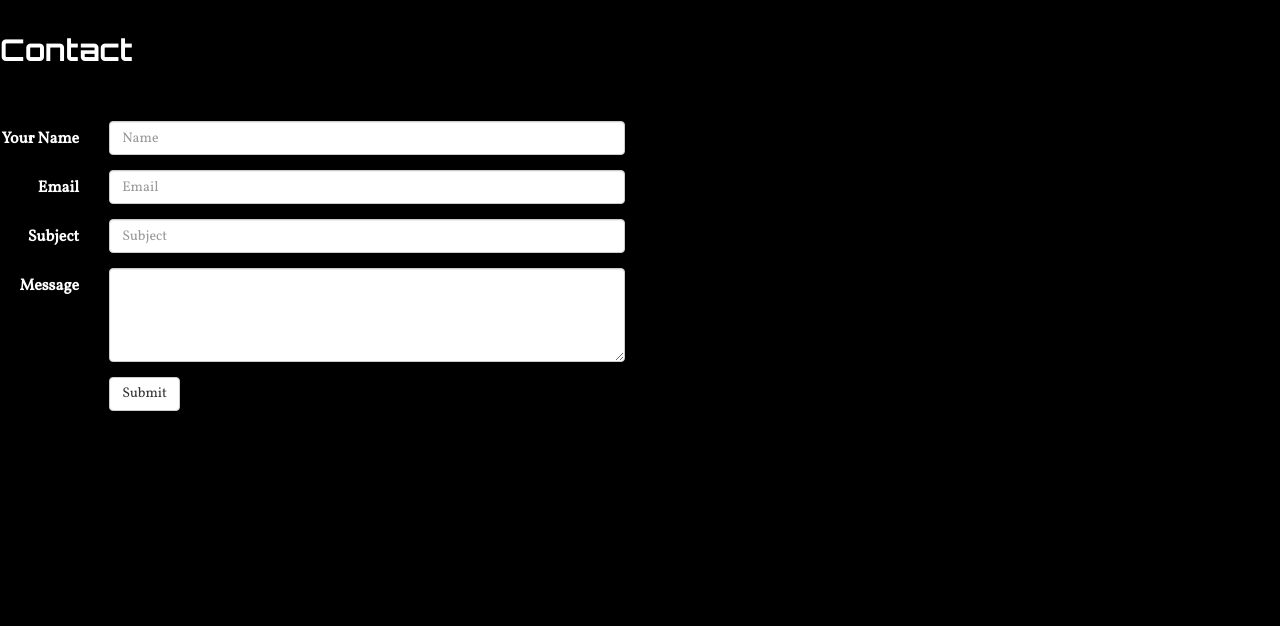
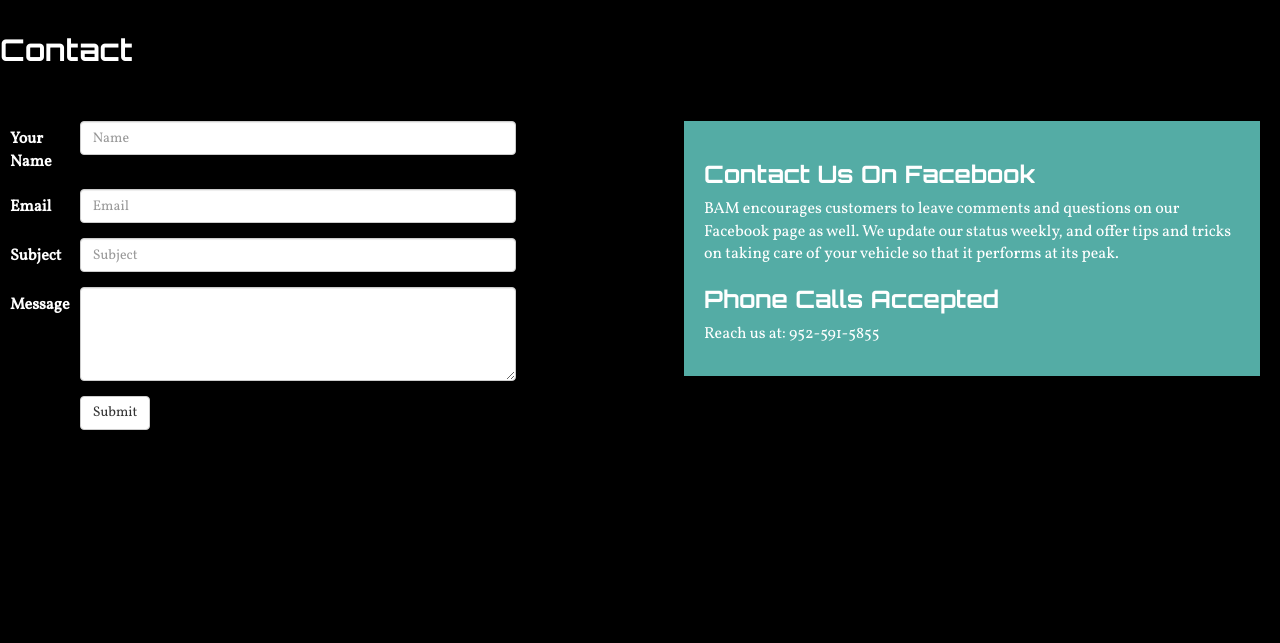
Before and after one commit to HeatherKeelon/Bam_site_idea, a website: page server/public/views/index.html in a window 1280 px wide. Shown: the part 1960-2603 px from the top of the page. Drawn offline with Linux system fonts and the light colour scheme; files whose address does not match are found by name.

Commit message:
mongo working

```diff
--- a/client/styles/styles.css
+++ b/client/styles/styles.css
@@ -200,3 +200,36 @@ body {
 .contact-welcome {
   font-family: "Orbitron", sans-serif;
 }
+
+.contact-frame {
+    width: 100%;
+    display: inline-block;
+}
+
+.contact-left {
+    width: 45%;
+    float: left;
+    padding-left: 10px;
+}
+
+#messageArea, #subject, #name, #email {
+    width: 200%;
+    margin-left: 20px;
+}
+
+.submit {
+    margin-left: 20px;
+}
+
+.contact-right {
+    width: 45%;
+    float: right;
+    background-color: #54aca5;
+    position: relative;
+    margin-right: 20px;
+    padding: 20px;
+}
+
+.contact-right h3 {
+    font-family: 'Orbitron', sans-serif;
+}
--- a/server/public/assets/app.js
+++ b/server/public/assets/app.js
@@ -1,7 +1,22 @@
 $(document).ready(function() {
 
-  $('#submit-box').on('click', '.submit-button', function(){
-    newMessage();
+  $('#submitBox').on('click', '.submit', function(event){
+      console.log("You clicked submit!");
+
+      $.each($('#messageForm').serializeArray(), function(i, field){
+        toBeSent[field.name]=field.value;
+      });
+      console.log("To Be Sent", toBeSent);
+
+      $('#messageForm').find('input[type=text]').val('');
+      $('#messageForm').find('input[type=email]').val('');
+      $('#messageArea').val('');
+
+      postToServer(toBeSent);
+
+      alert("Your message has been sent.");
+
+      event.preventDefault();
   });
 //    function filterPath(string) {
 //        return string
@@ -51,12 +66,24 @@ $(document).ready(function() {
 //
 });
 
-var newMessage = function(){
-  $.ajax({
-    type: 'POST',
-    url: '/newmessage',
-    success: function(data){
-      console.log("This is what came back: ", data);
-    }
-  })
-};
+var toBeSent = {};
+
+function submitMessage(){
+    console.log("empty");
+}
+
+
+
+function postToServer() {
+    $.ajax({
+        type: 'POST',
+        url: '/newmessage',
+        data: toBeSent,
+        beforeSend: function () {
+            console.log("Going to server");
+        },
+        success: function postMessage(data) {
+            console.log("This was sent: ", data);
+        }
+    })
+}
--- a/server/public/styles/styles.css
+++ b/server/public/styles/styles.css
@@ -200,3 +200,36 @@ body {
 .contact-welcome {
   font-family: "Orbitron", sans-serif;
 }
+
+.contact-frame {
+    width: 100%;
+    display: inline-block;
+}
+
+.contact-left {
+    width: 45%;
+    float: left;
+    padding-left: 10px;
+}
+
+#messageArea, #subject, #name, #email {
+    width: 200%;
+    margin-left: 20px;
+}
+
+.submit {
+    margin-left: 20px;
+}
+
+.contact-right {
+    width: 45%;
+    float: right;
+    background-color: #54aca5;
+    position: relative;
+    margin-right: 20px;
+    padding: 20px;
+}
+
+.contact-right h3 {
+    font-family: 'Orbitron', sans-serif;
+}
--- a/server/public/views/index.html
+++ b/server/public/views/index.html
@@ -92,37 +92,49 @@
       <h2 class="contact-welcome">Contact</h2>
       <br>
       <br>
-      <form class="form-horizontal">
+      <div class="contact-frame">
+          <div class="contact-left">
+              <form class="form-horizontal" id="messageForm">
                 <div class="form-group">
                   <label for="name" class="col-md-1 col-xs-2 control-label">Your Name</label>
                   <div class="col-md-5 col-xs-10">
-            <input type="text" class="form-control" id="name" placeholder="Name"/>
+                    <input type="text" class="form-control" id="name" name="name" placeholder="Name"/>
                   </div>
                 </div>
                 <div class="form-group">
                   <label for="email" class="col-md-1 col-xs-2 control-label">Email</label>
                   <div class="col-md-5 col-xs-10">
-            <input type="email" class="form-control" id="email" placeholder="Email"/>
+                    <input type="email" class="form-control" id="email" name="email" placeholder="Email"/>
                   </div>
                 </div>
                 <div class="form-group">
                   <label for="subject" class="col-md-1 col-xs-2 control-label">Subject</label>
                   <div class="col-md-5 col-xs-10">
-            <input type="subject" class="form-control" id="email" placeholder="Subject"/>
+                    <input type="text" class="form-control" id="subject" name="subject" placeholder="Subject"/>
                   </div>
                 </div>
                 <div class="form-group">
-          <label for="message" class="col-md-1 col-xs-2 control-label">Message</label>
+                  <label for="messageArea" class="col-md-1 col-xs-2 control-label">Message</label>
                   <div class="col-md-5 col-xs-10">
-            <textarea class="form-control" id="message" rows="4"></textarea>
+                    <textarea class="form-control" id="messageArea" rows="4" name="message"></textarea>
                   </div>
                 </div>
                 <div class="form-group">
-          <div class="col-md-offset-1 col-md-5 col-xs-offset-2 col-xs-10" id="submit-box">
-            <button type="submit" class="btn btn-default submit-button">Submit</button>
+                  <div class="col-md-offset-1 col-md-5 col-xs-offset-2 col-xs-10" id="submitBox">
+                    <button type="submit" class="btn btn-default submit" id="submitButton">Submit</button>
                   </div>
                 </div>
               </form>
+          </div>
+          <div class="contact-right">
+              <div class="facebook-phone">
+                  <h3>Contact Us On Facebook</h3>
+                  <p>BAM encourages customers to leave comments and questions on our Facebook page as well. We update our status weekly, and offer tips and tricks on taking care of your vehicle so that it performs at its peak.</p>
+                  <h3>Phone Calls Accepted</h3>
+                  <p>Reach us at: 952-591-5855</p>
+              </div>
+          </div>
+      </div>
     </div>
 
 
```
Also changed, not shown: client/assets/app.js (+39 -1 lines), client/views/index.html (+20 -8 lines), server/app.js (+13 -9 lines), 1 other file. Lines whose indentation alone changed are shown as unchanged.
